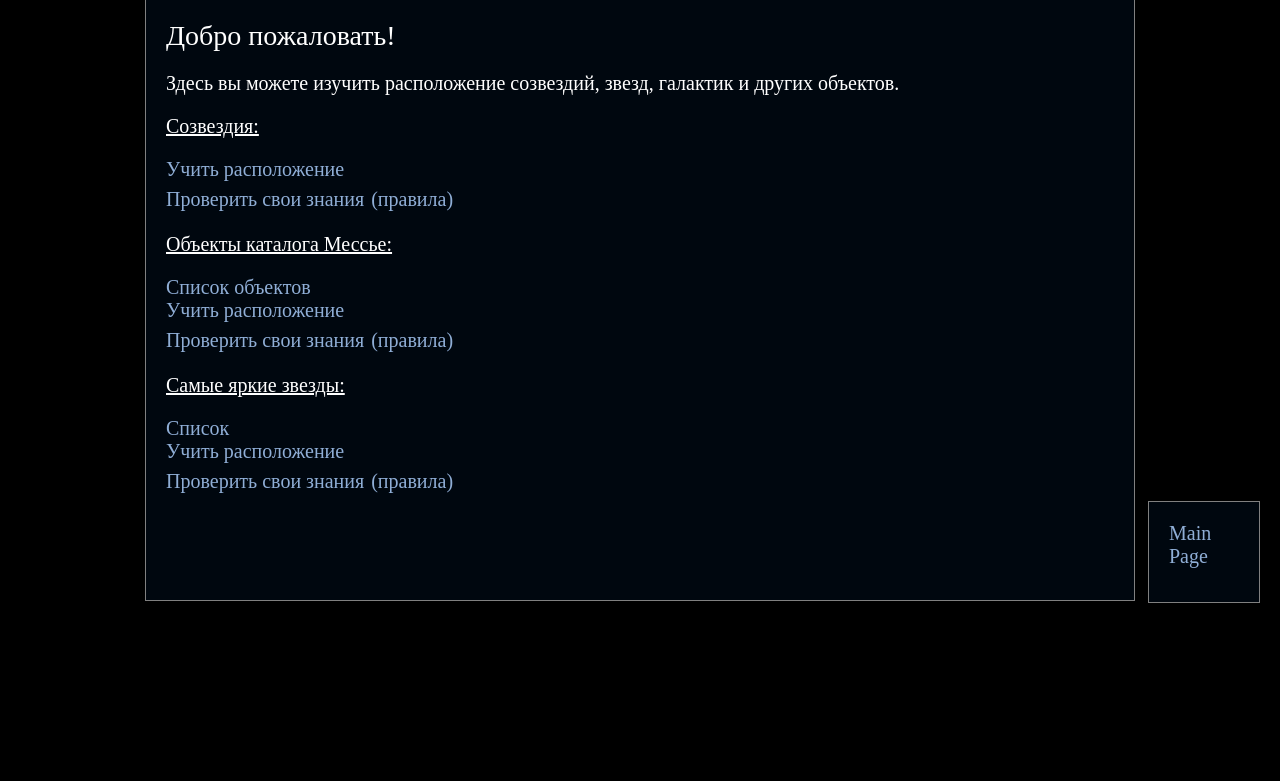
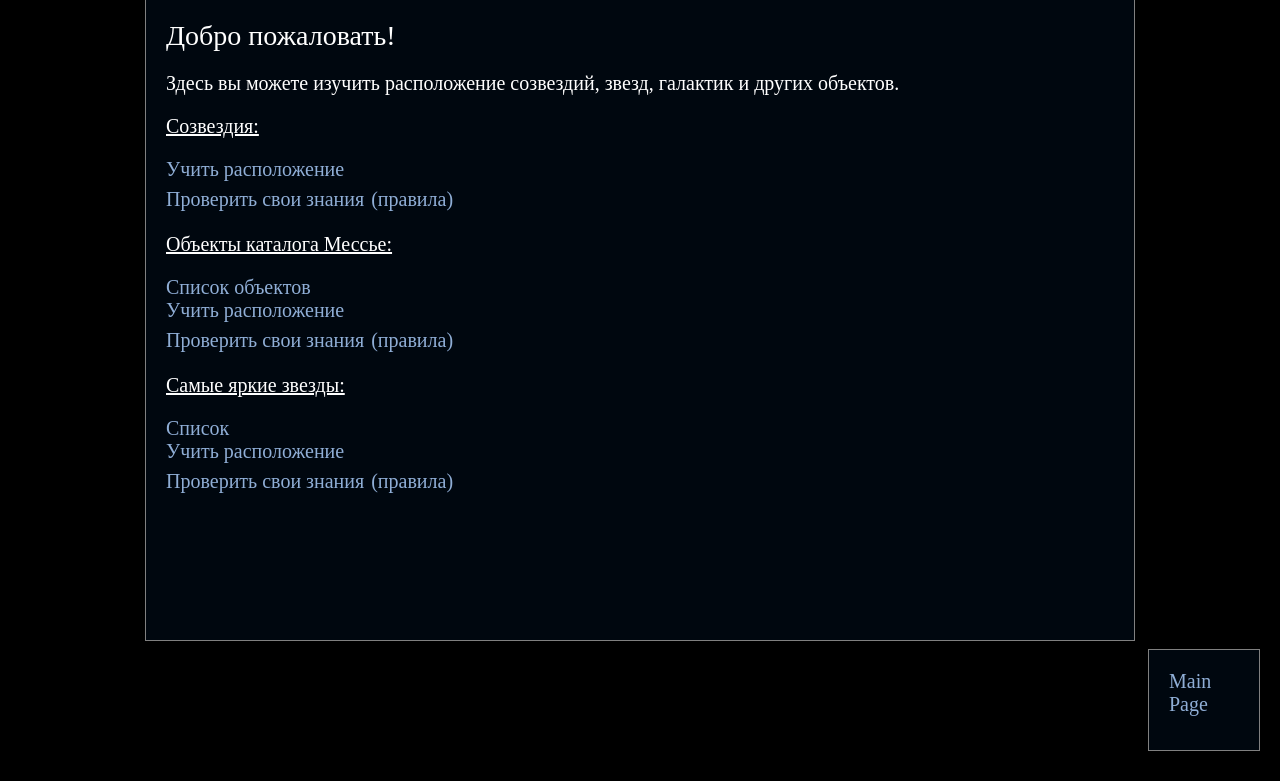
Before and after one commit to startournament/tournament, a Flask app: page / in a window 1280 px wide. Shown: the part 19-800 px from the top of the page. Run offline with Flask 2, Linux system fonts and the light colour scheme.

Commit message:
Fixed bugs

```diff
--- a/app/static/styles/styles.css
+++ b/app/static/styles/styles.css
@@ -29,7 +29,7 @@ a:hover {
     min-width: 850px;
     border: 1px solid grey;
     margin:auto;
-    height: 560px;
+    min-height: 600px;
 }
 
 .table_main{
@@ -54,7 +54,7 @@ a:hover {
 
 .box {
     position: absolute;
-    top: 520px;
+    bottom: 30px;
     right: 20px;
     background-color: #00070F;
     padding: 20px;
```
